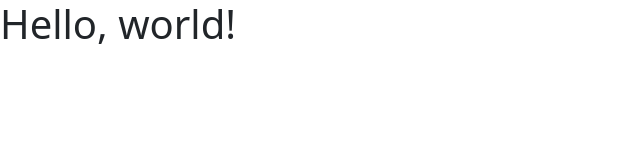
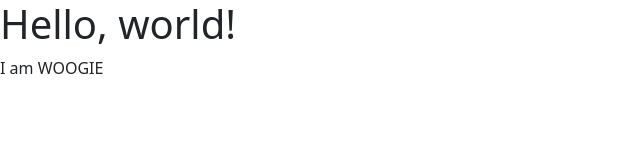
Before and after one commit to Woogie97/My-Portfolio, a plain HTML site: page index.html in a window 1280 px wide. Shown: the whole page, without its empty margins (0-640 px from the left). Drawn offline with nearby package versions, Linux system fonts and the light colour scheme.

Commit message:
Adding my introduction

```diff
--- a/index.html
+++ b/index.html
@@ -13,6 +13,7 @@
   </head>
   <body>
     <h1>Hello, world!</h1>
+    <div>I am WOOGIE</div>
     <script
       src="https://cdn.jsdelivr.net/npm/bootstrap@5.3.7/dist/js/bootstrap.bundle.min.js"
       integrity="sha384-ndDqU0Gzau9qJ1lfW4pNLlhNTkCfHzAVBReH9diLvGRem5+R9g2FzA8ZGN954O5Q"
```
